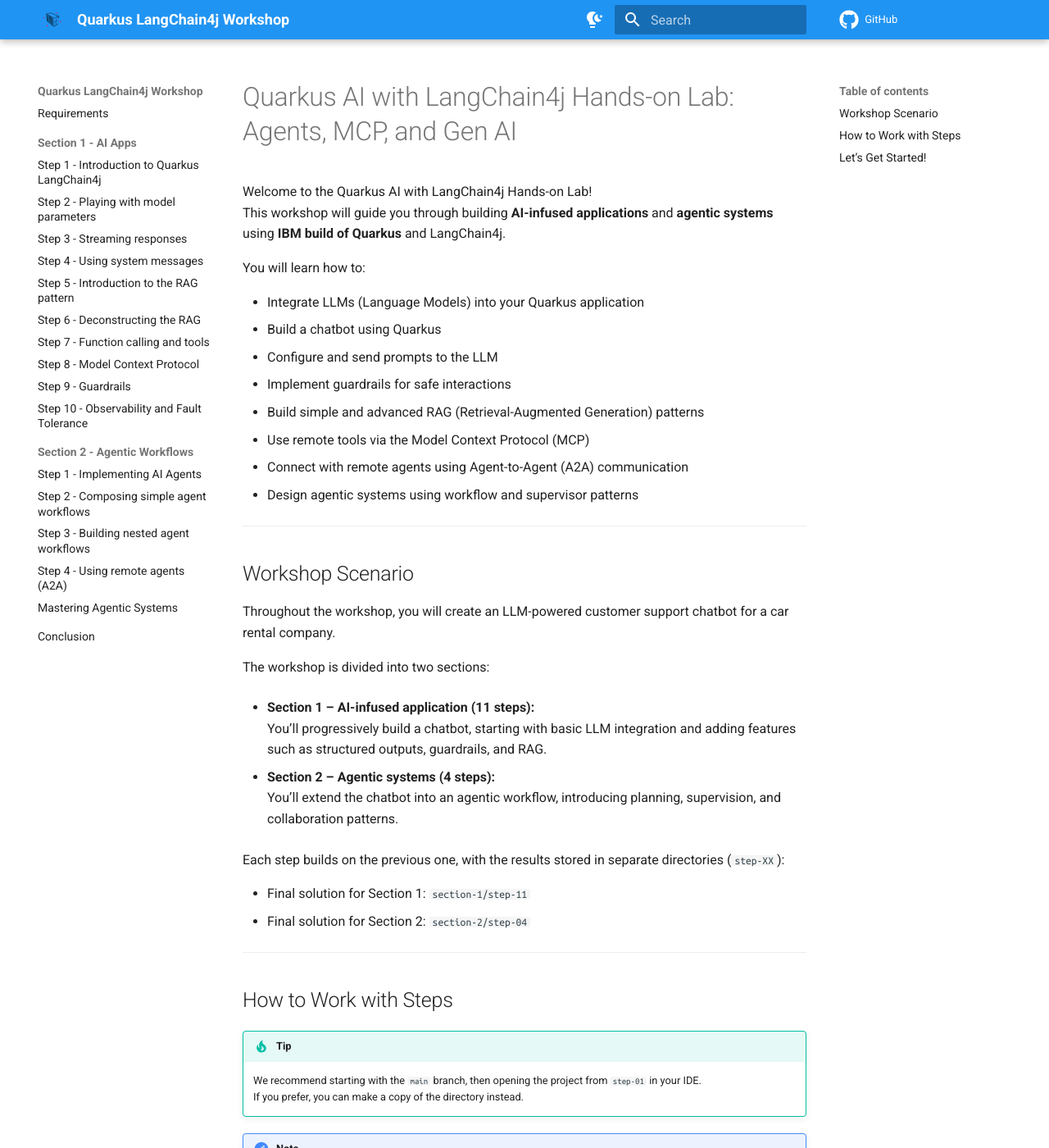
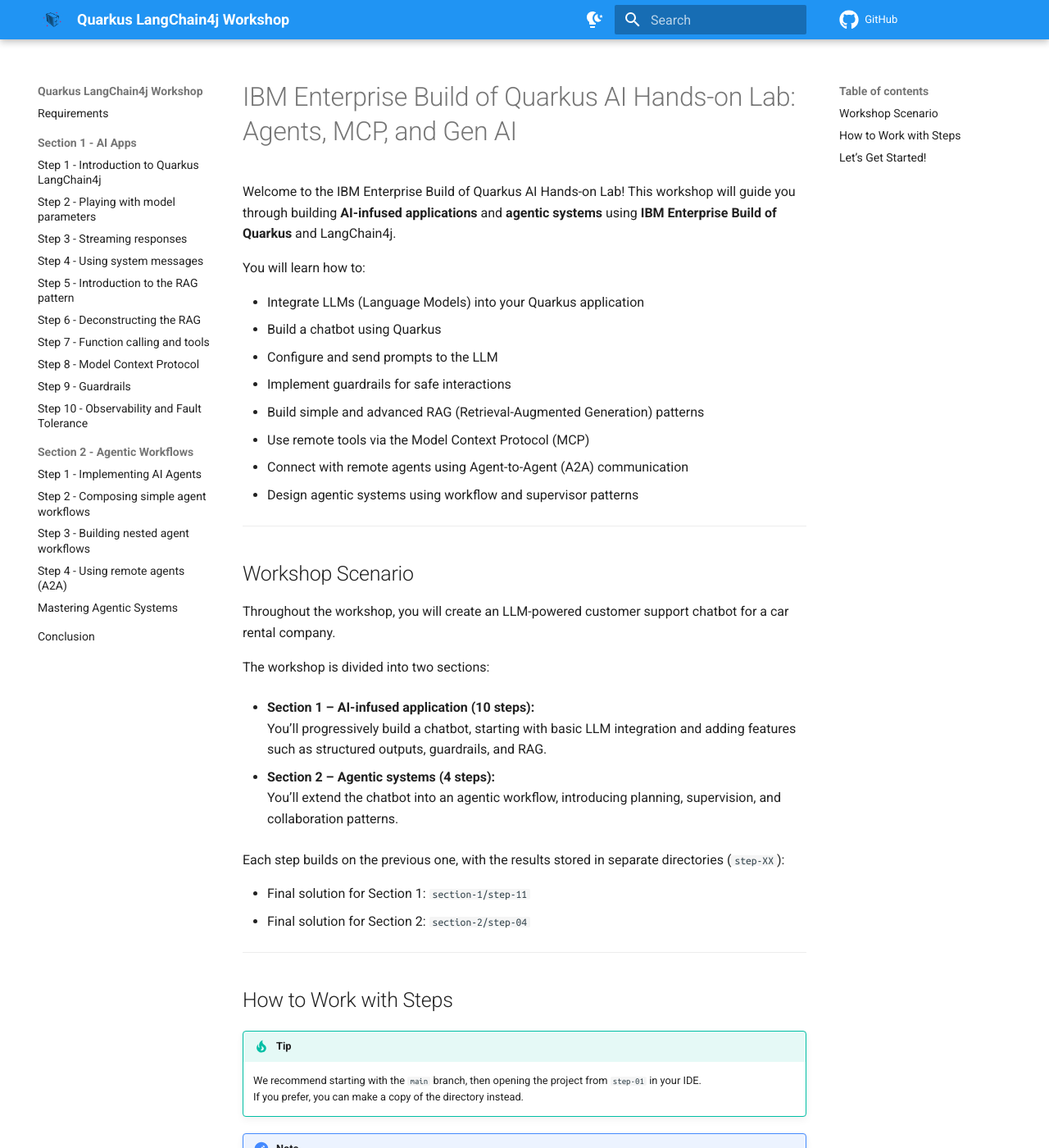
Before and after one commit to IBM/ibm-quarkus-ai-langchain4j-workshop, an MkDocs documentation site: the page built from docs/docs/index.md, in a window 1280 px wide and 1400 px high. Shown: the whole window at 82% size. Built offline with MkDocs 1.6.1 and Material for MkDocs 9.7.7, drawn with Linux system fonts in a browser that asks for light colours; comment, search, counter and statistics services are not loaded; the version menu is left out.

Commit message:
Update index

```diff
--- a/docs/docs/index.md
+++ b/docs/docs/index.md
@@ -1,7 +1,7 @@
-# Quarkus AI with LangChain4j Hands-on Lab: Agents, MCP, and Gen AI
+# IBM Enterprise Build of Quarkus AI Hands-on Lab: Agents, MCP, and Gen AI
 
-Welcome to the Quarkus AI with LangChain4j Hands-on Lab!
-This workshop will guide you through building **AI-infused applications** and **agentic systems** using **IBM build of Quarkus** and LangChain4j.
+Welcome to the IBM Enterprise Build of Quarkus AI Hands-on Lab!
+This workshop will guide you through building **AI-infused applications** and **agentic systems** using **IBM Enterprise Build of Quarkus** and LangChain4j.
 
 You will learn how to:
 
@@ -22,7 +22,7 @@
 
 The workshop is divided into two sections:
 
-- **Section 1 – AI-infused application (11 steps):**
+- **Section 1 – AI-infused application (10 steps):**
   You’ll progressively build a chatbot, starting with basic LLM integration and adding features such as structured outputs, guardrails, and RAG.
 
 - **Section 2 – Agentic systems (4 steps):**
```
